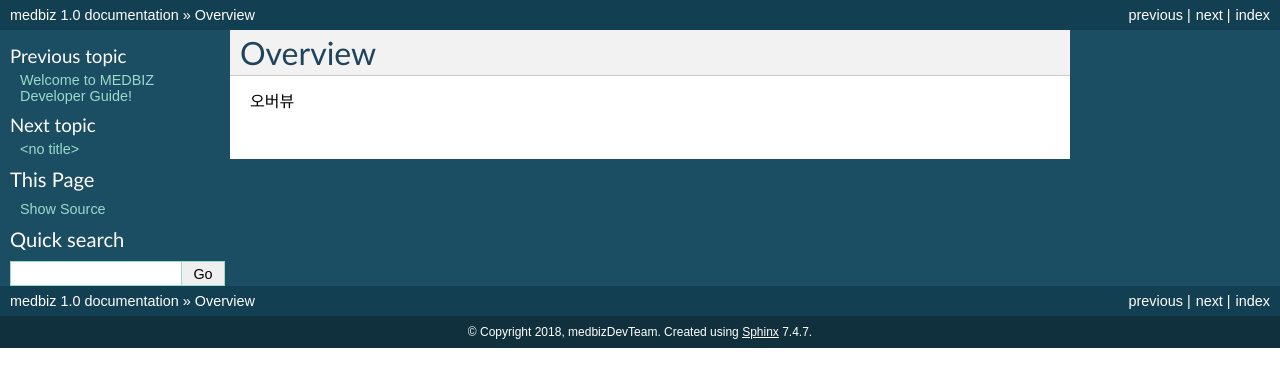
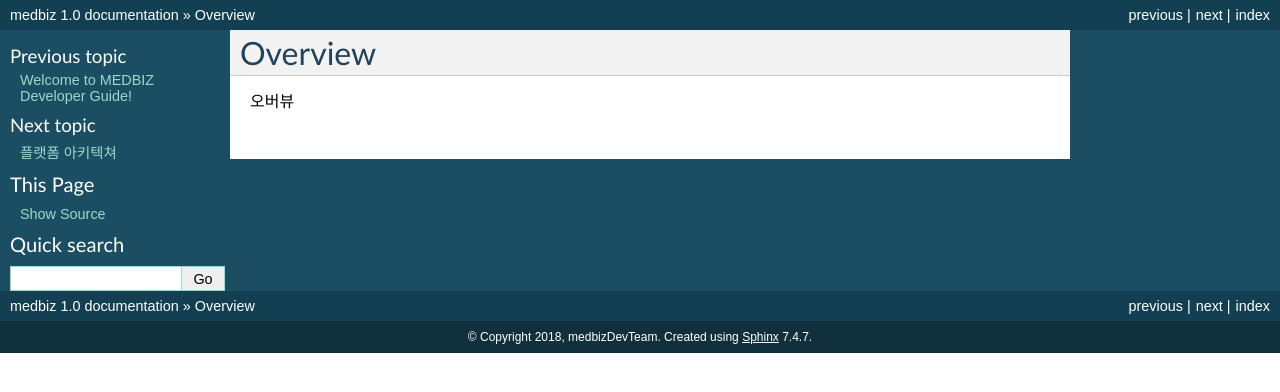
Before and after one commit to jWater1001/wiki-medbiz, a Sphinx documentation site: the page built from docs/overview.rst, in a window 1280 px wide. Shown: the top 392 px of the page. Built offline with Sphinx 7.4.7, drawn with Linux system fonts in a browser that asks for light colours; pages that are not in the unit, such as notebooks, are missing from menus.

Commit message:
구조 변경

```diff
--- a/docs/architecture/guide.rst
+++ b/docs/architecture/guide.rst
@@ -0,0 +1,15 @@
+=============
+플랫폼 아키텍쳐
+=============
+
+
+System Architecture
+--------
+
+
+Component Architecture
+-----------
+
+
+Software Architecture
+-----------
--- a/docs/index.rst
+++ b/docs/index.rst
@@ -25,7 +25,7 @@
     model_and_device/guide
     api/guide
     analysis/guide
-    authors/guide
+    authors
 
 .. toctree::
     :maxdepth: 3
```
